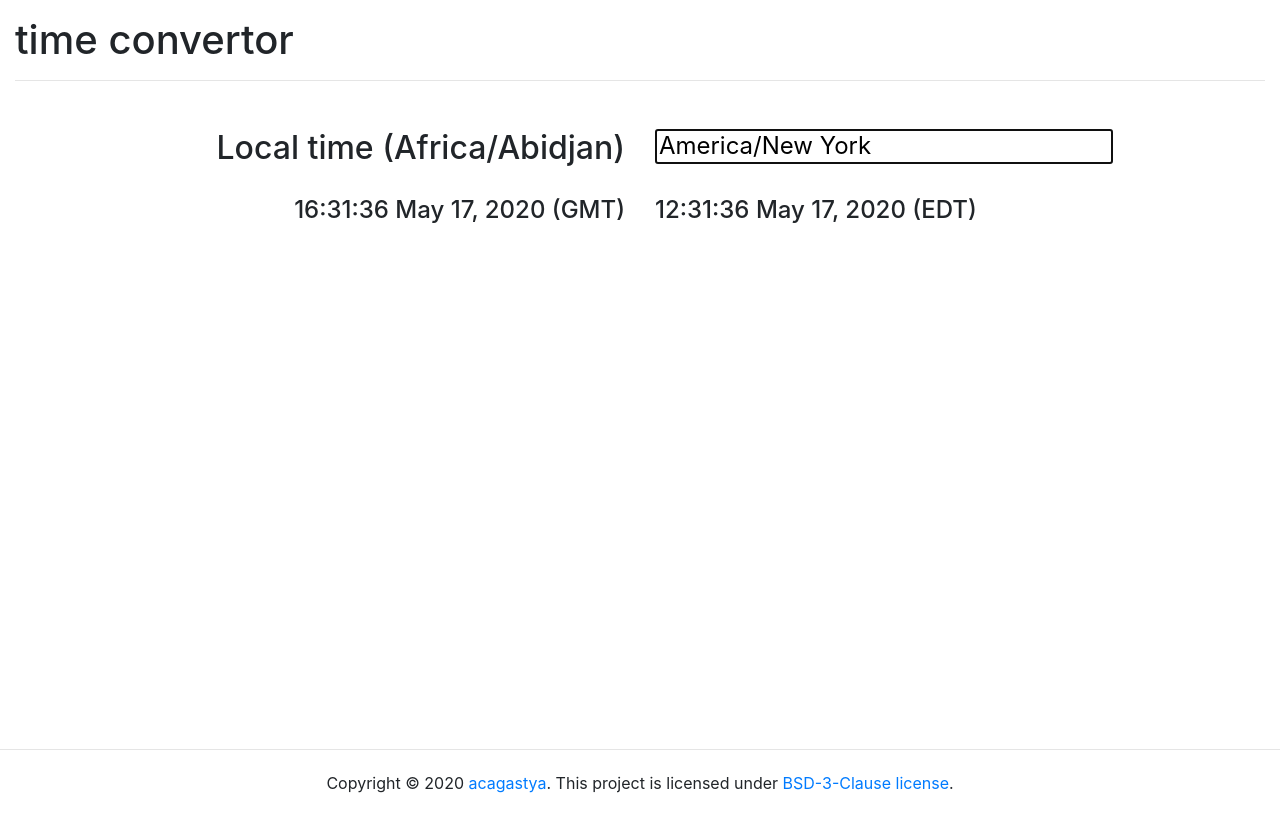
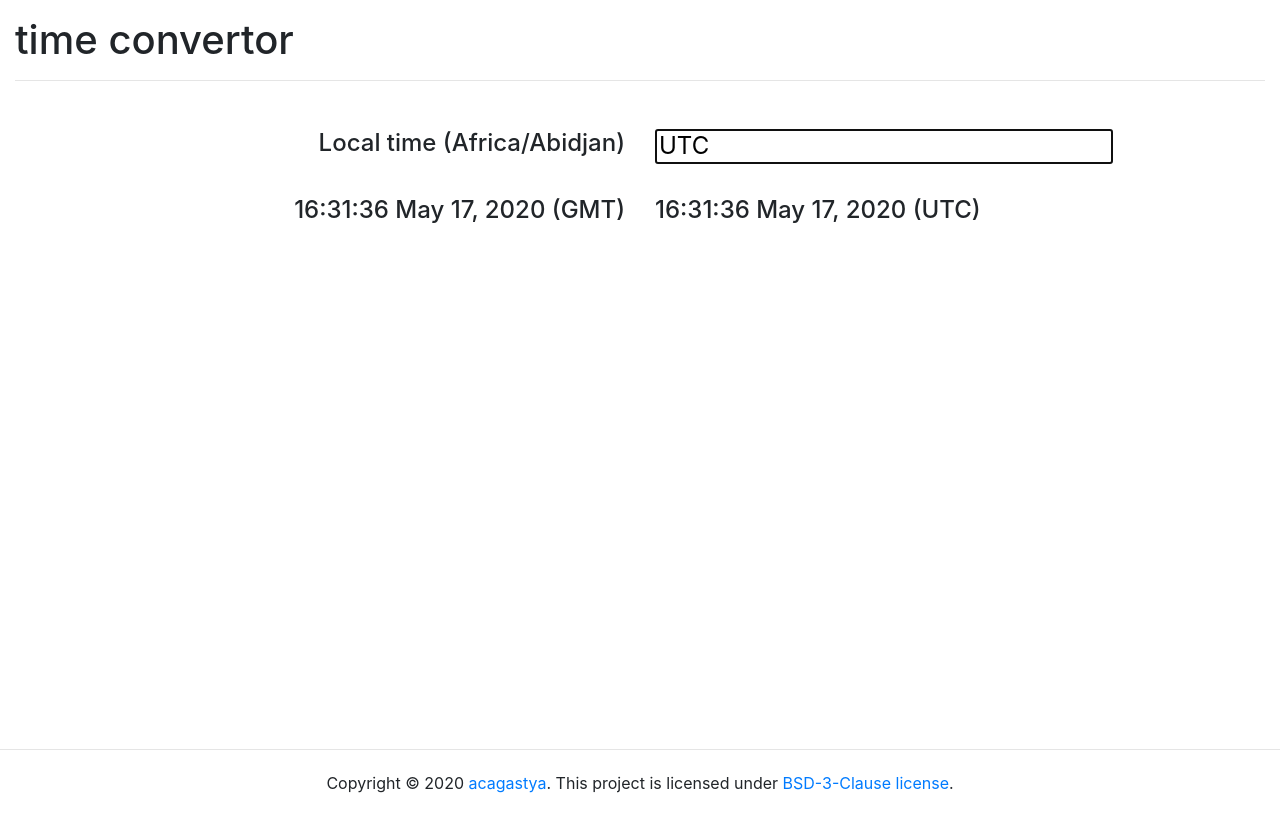
Before and after one commit to acagastya/time-convertor, a React (Create React App) app: page / in a window 1280 px wide. Built offline with nearby package versions, Linux system fonts and the light colour scheme.

Commit message:
Change default

```diff
--- a/src/comp/currentTime.js
+++ b/src/comp/currentTime.js
@@ -16,7 +16,7 @@ function useTime() {
 
 function CurrentTime() {
   const now = useTime();
-  const [TZ, setTZ] = React.useState('America/New_York');
+  const [TZ, setTZ] = React.useState('UTC');
   const ISOtime = now.toISOString();
   const tz = moment.tz.guess();
   const localTZ = tz.replace(/_/g, ' ');
@@ -27,9 +27,9 @@ function CurrentTime() {
     <div className="time-conversion">
       <div className="row mb-3" id="labels">
         <div className="col text-right" id="local-time-lbl-box">
-          <h2 aria-level="2" id="local-time-lbl">
+          <h4 aria-level="4" id="local-time-lbl">
             Local time ({localTZ})
-          </h2>
+          </h4>
         </div>
         <div className="col" id="converted-time-lbl-box">
           <AutoCompleteText defaultValue={TZ} changeValue={setTZ} />
```
